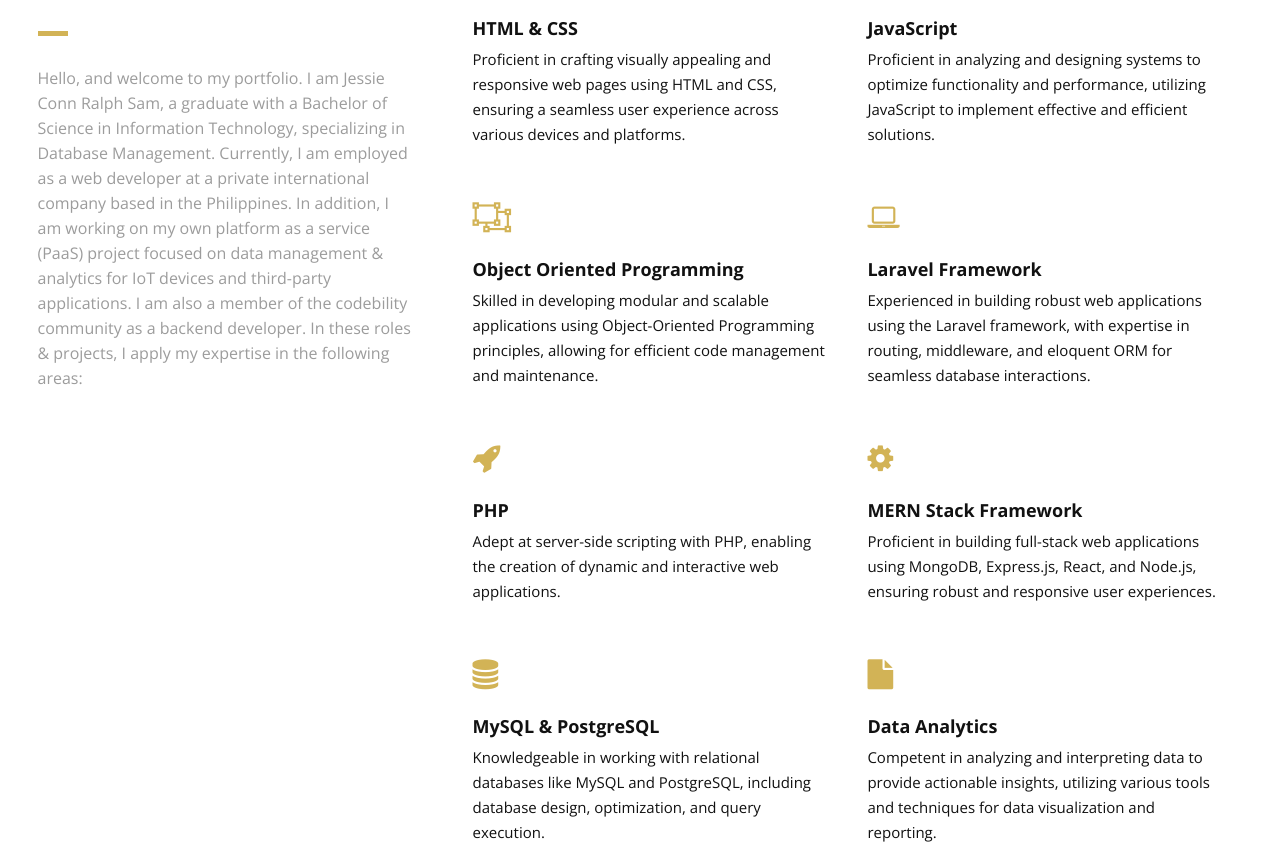
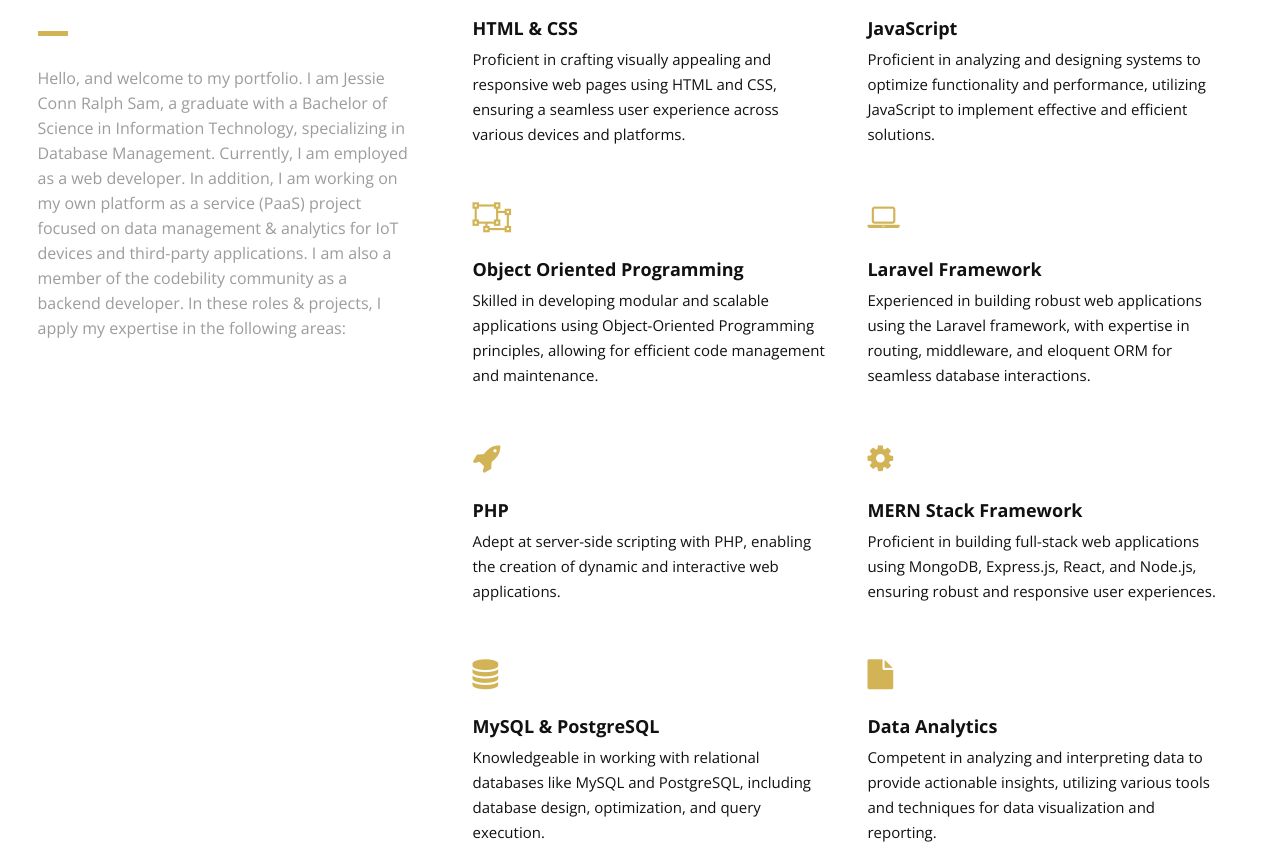
Before and after one commit to jessieconnralphsam/portfolio, a plain HTML site: page index.html in a window 1280 px wide. Shown: the part 920-1783 px from the top of the page. Drawn offline with nearby package versions, Linux system fonts and the light colour scheme.

Commit message:
update content

```diff
--- a/index.html
+++ b/index.html
@@ -161,7 +161,7 @@
                     <div class="section-heading">
                         <!-- <h3>Good Day! 👋</h3> -->
                         <h2 class="section-title">How Can I Help You?</h2>
-                        <p class="section-subtitle">Hello, and welcome to my portfolio. I am Jessie Conn Ralph Sam, a graduate with a Bachelor of Science in Information Technology, specializing in Database Management. Currently, I am employed as a web developer at a private international company based in the Philippines. In addition, I am working on my own platform as a service (PaaS) project focused on data management & analytics for IoT devices and third-party applications. I am also a member of the codebility community as a backend developer. In these roles & projects, I apply my expertise in the following areas:
+                        <p class="section-subtitle">Hello, and welcome to my portfolio. I am Jessie Conn Ralph Sam, a graduate with a Bachelor of Science in Information Technology, specializing in Database Management. Currently, I am employed as a web developer. In addition, I am working on my own platform as a service (PaaS) project focused on data management & analytics for IoT devices and third-party applications. I am also a member of the codebility community as a backend developer. In these roles & projects, I apply my expertise in the following areas:
                         </p> <br>
                         <script>
                             document.addEventListener("DOMContentLoaded", function() {
```
